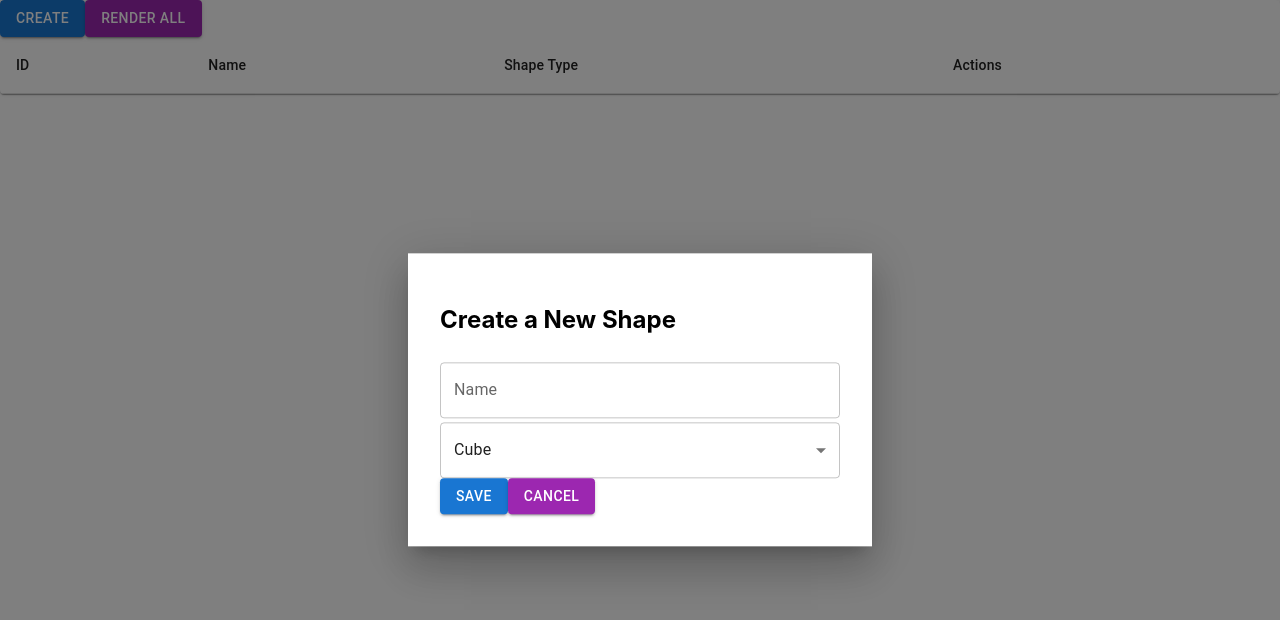
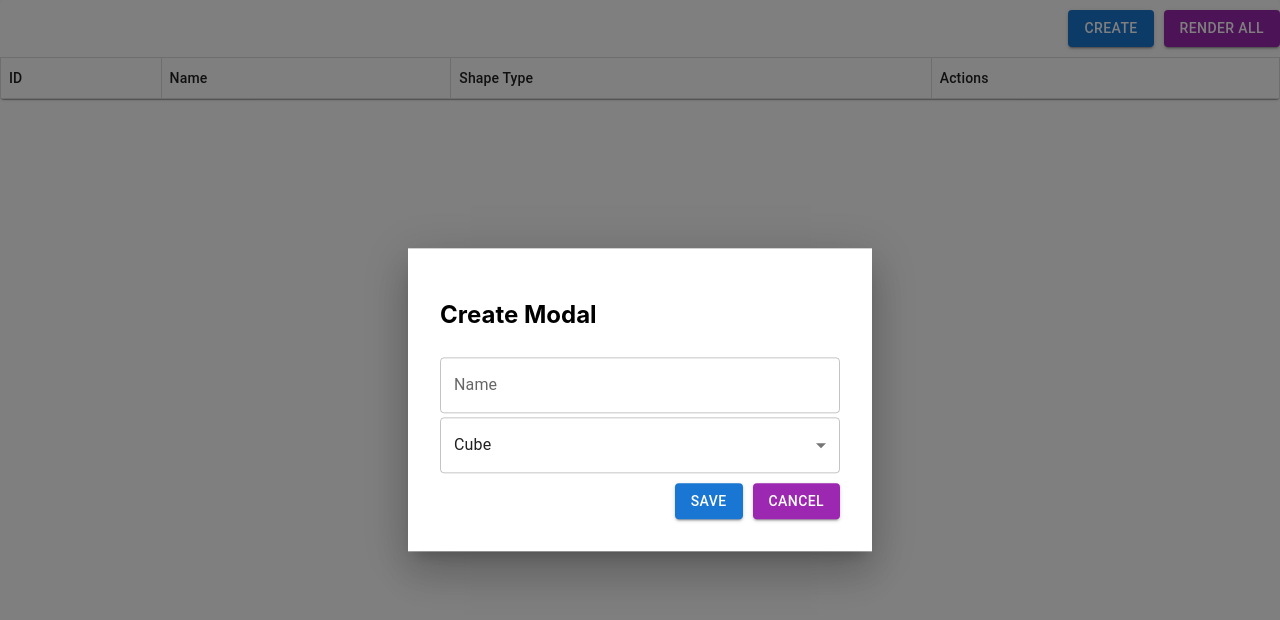
Before and after one commit to AndreiMarasoiuDogarescu/3d-visual-table, a React (Create React App) app: page / in a window 1280 px wide. Both pictures are taken after a click on the button "CREATE". Shown: the top 620 px of the page. Built offline with nearby package versions, Linux system fonts and the light colour scheme.

Commit message:
edit modal and buttons

```diff
--- a/src/App.css
+++ b/src/App.css
@@ -36,3 +36,41 @@
     transform: rotate(360deg);
   }
 }
+
+
+
+.centered-table {
+  margin: 0 auto;
+  width: 80%;
+  border-collapse: collapse;
+}
+
+.centered-table th, .centered-table td {
+  border: 1px solid #ddd;
+  padding: 8px;
+}
+
+.mbutton-container {
+  display: flex;
+  justify-content: flex-end;
+  margin-bottom: 10px;
+  margin-top: 10px;
+}
+
+.mbutton-container button {
+  margin-left: 10px;
+}
+
+.centered-table button {
+  margin-left: 10px;
+}
+
+.modal-container {
+  display: flex;
+  justify-content: end;
+}
+
+.modal-button button {
+  margin-top: 10px;
+  margin-left: 10px;
+}
--- a/src/components/ShapeModal.js
+++ b/src/components/ShapeModal.js
@@ -1,5 +1,6 @@
 import React, { useState } from 'react';
 import { Modal, Box, Button, TextField, Select, MenuItem } from '@mui/material';
+import '../App.css';
 
 const ShapeModal = ({ shapes, setShapes, showModal, setShowModal }) => {
     const [shape, setShape] = useState({ name: '', type: 'cube' });
@@ -19,9 +20,9 @@ const ShapeModal = ({ shapes, setShapes, showModal, setShowModal }) => {
     };
 
     return (
-        <Modal open={showModal} onClose={handleClose}>
+        <Modal open={showModal} onClose={handleClose} className='modal-button'>
             <Box sx={{ ...modalStyle }}>
-                <h2>Create a New Shape</h2>
+                <h2>Create Modal</h2>
                 <TextField name="name" label="Name" onChange={handleChange} fullWidth margin="dense" />
                 <Select name="type" value={shape.type} onChange={handleChange} fullWidth margin="dense">
                     <MenuItem value="cube">Cube</MenuItem>
@@ -29,8 +30,10 @@ const ShapeModal = ({ shapes, setShapes, showModal, setShowModal }) => {
                     <MenuItem value="cylinder">Cylinder</MenuItem>
                     <MenuItem value="cone">Cone</MenuItem>
                 </Select>
+                <div className='modal-container'>
                 <Button variant="contained" color="primary" onClick={handleSave}>Save</Button>
                 <Button variant="contained" color="secondary" onClick={handleClose}>Cancel</Button>
+                </div>
             </Box>
         </Modal>
     );
--- a/src/components/ShapeTable.js
+++ b/src/components/ShapeTable.js
@@ -2,6 +2,7 @@ import React, { useState } from "react";
 import { Button, Table, TableBody, TableCell, TableContainer, TableHead, TableRow, Paper } from "@mui/material";
 import Canvas3D from "./Canvas3D";
 import ShapeModal from "./ShapeModal";
+import "../App.css";
 
 const ShapeTable = ({ shapes, setShapes }) => {
   const [showCanvas, setShowCanvas] = useState(false);
@@ -20,9 +21,10 @@ const ShapeTable = ({ shapes, setShapes }) => {
   };
 
   return (
-    <div>
+    <div className="table-container">
       {!showCanvas ? (
-        <TableContainer component={Paper}>
+        <TableContainer component={Paper} className="centered-table">
+          <div className="mbutton-container">
           <Button
             variant="contained"
             color="primary"
@@ -40,6 +42,7 @@ const ShapeTable = ({ shapes, setShapes }) => {
           >
             Render All
           </Button>
+          </div>
           <Table>
             <TableHead>
               <TableRow>
```
